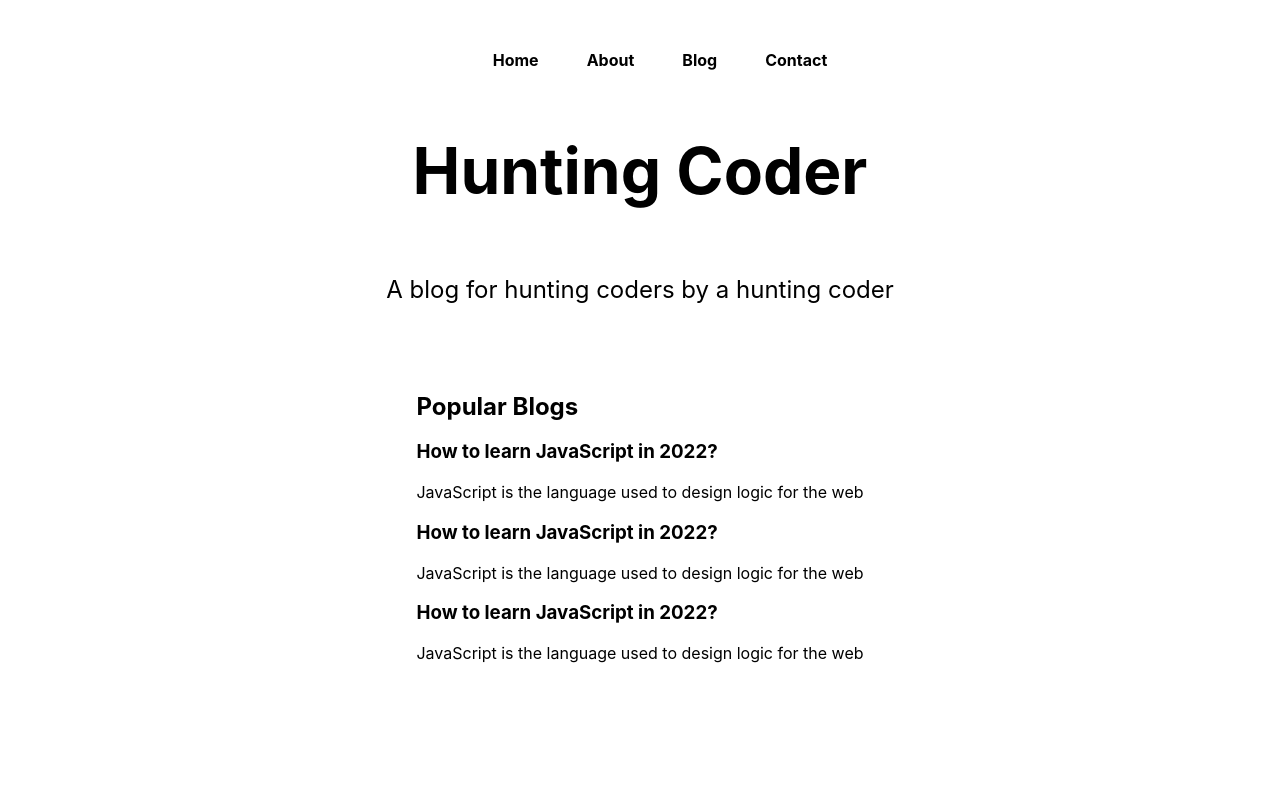
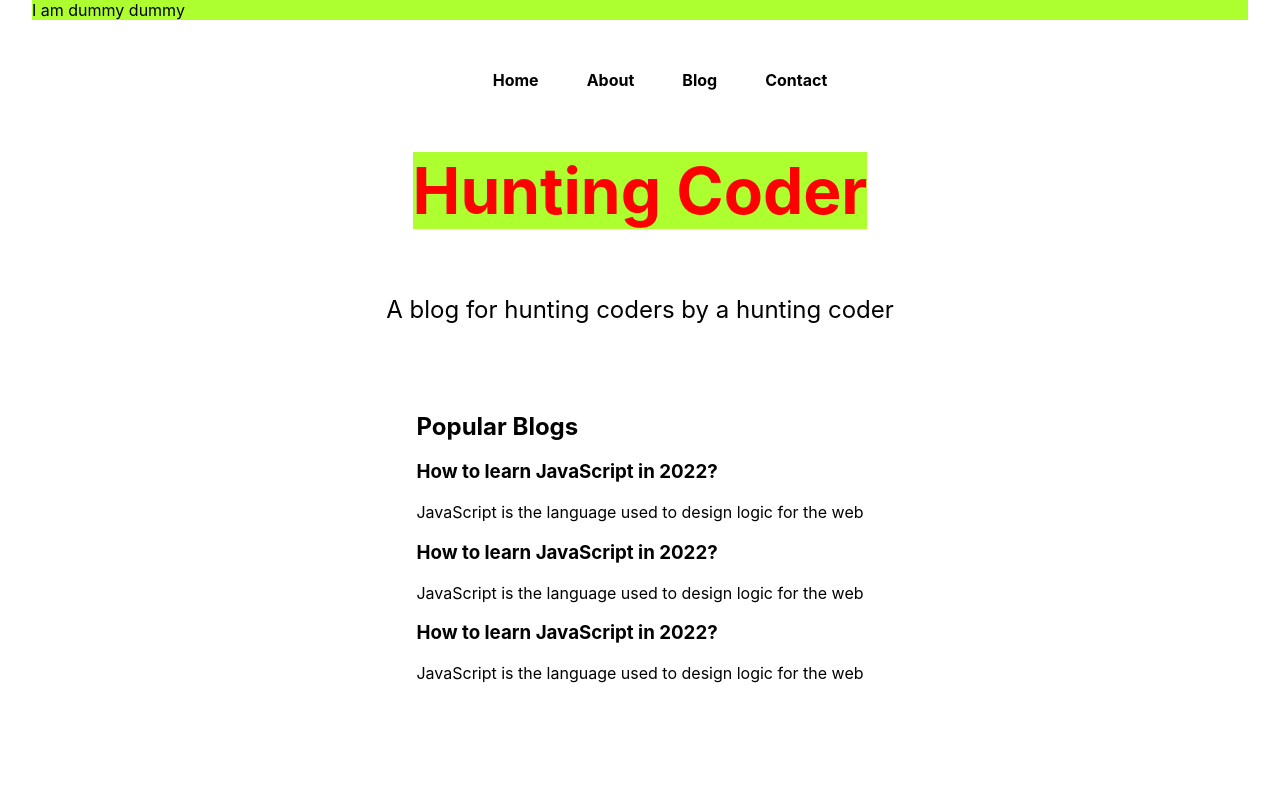
Before and after one commit to HackerGoliath/huntingcoder-NextJs, a Next.js app: page / in a window 1280 px wide. Shown: the top 800 px of the page. Built offline with nearby package versions, Linux system fonts and the light colour scheme.

Commit message:
12 Styled jsx

```diff
--- /dev/null
+++ b/components/dummy.js
@@ -0,0 +1,18 @@
+import React from 'react'
+
+const Dummy = () => {
+    return (
+        <>
+            <style jsx global>
+                {`
+                .dummy{
+                    background:greenyellow
+                }
+                `}
+            </style>
+            <div className='dummy'>I am dummy dummy</div>
+        </>
+    )
+}
+
+export default Dummy
--- a/pages/index.js
+++ b/pages/index.js
@@ -2,6 +2,7 @@
 import Image from 'next/image'
 import Link from 'next/link'
 import Script from 'next/script'
+import Dummy from '../components/dummy'
 import styles from '../styles/Home.module.css'
 // import '../styles/style.css'
 // import styles1 from '../styles/Home1.module.css'
@@ -11,6 +12,14 @@
 export default function Home() {
   return (
     <div className={styles.container}>
+      <Dummy />
+      <style jsx>
+        {`
+        .mySpan{
+          color:red;
+        }
+        `}
+      </style>
       <Head>
         <title>Hunting Coder</title>
         <meta name="description" content="Generated by create next app" />
@@ -29,7 +38,7 @@
       </nav>
       <main className={styles.main}>
         <h1 className={styles.title}>
-          Hunting Coder
+          <span className='mySpan dummy'>Hunting Coder</span>
         </h1>
 
         <p className={styles.description}>
```
